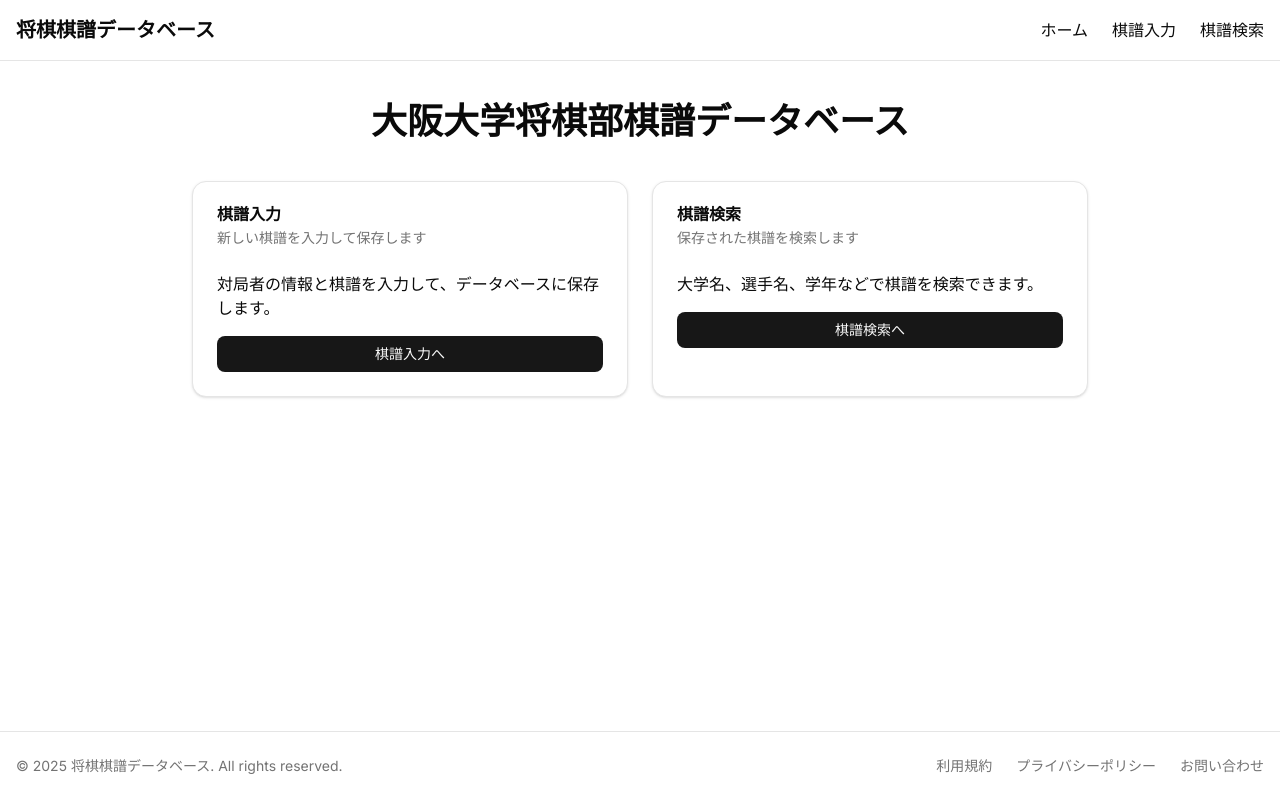
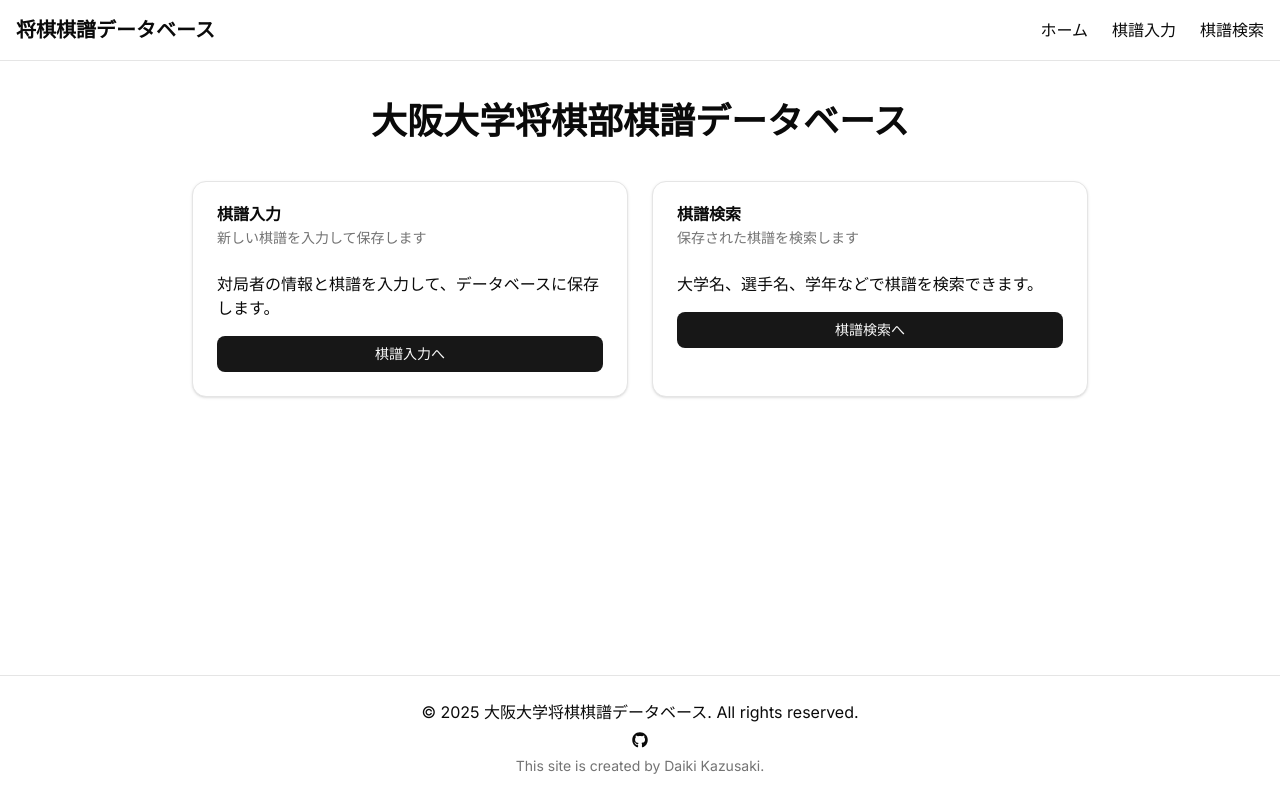
Before and after one commit to DaikiKazusaki/database, a Next.js app: page / in a window 1280 px wide. Built offline with nearby package versions, Linux system fonts and the light colour scheme.

Commit message:
change the design of the footer

```diff
--- a/app/components/footer.tsx
+++ b/app/components/footer.tsx
@@ -1,26 +1,23 @@
+import { FaGithub } from "react-icons/fa";
+
 export default function Footer() {
-    const currentYear = new Date().getFullYear()
+  const currentYear = new Date().getFullYear();
 
   return (
     <footer className="border-t mt-10">
       <div className="container mx-auto py-6 px-4">
-          <div className="flex flex-col md:flex-row justify-between items-center">
-            <div className="mb-4 md:mb-0">
-              <p className="text-sm text-muted-foreground">© {currentYear} 将棋棋譜データベース. All rights reserved.</p>
+        <div className="flex justify-center items-center">
+          <p className="text-center">
+            &copy; {currentYear} 大阪大学将棋棋譜データベース. All rights reserved.
+          </p>
         </div>
-            <div className="flex gap-6">
-              <a href="#" className="text-sm text-muted-foreground hover:text-foreground">
-                利用規約
-              </a>
-              <a href="#" className="text-sm text-muted-foreground hover:text-foreground">
-                プライバシーポリシー
-              </a>
-              <a href="#" className="text-sm text-muted-foreground hover:text-foreground">
-                お問い合わせ
-              </a>
+        <div className="flex justify-center items-center mt-2">
+          <FaGithub />
         </div>
+        <div className="text-sm text-muted-foreground flex justify-center items-center mt-2">
+          This site is created by Daiki Kazusaki.
         </div>
       </div>
     </footer>
-    )
+  );
 }
--- a/package.json
+++ b/package.json
@@ -14,10 +14,12 @@
     "@radix-ui/react-slot": "^1.1.2",
     "class-variance-authority": "^0.7.1",
     "clsx": "^2.1.1",
+    "fa": "^1.0.1",
     "lucide-react": "^0.487.0",
     "next": "15.2.4",
     "react": "^19.0.0",
     "react-dom": "^19.0.0",
+    "react-icons": "^5.5.0",
     "tailwind-merge": "^3.1.0",
     "tw-animate-css": "^1.2.5"
   },
```
Also changed, not shown: 1 other file (tests, documents, lock files or other folders). Lines whose indentation alone changed are shown as unchanged.
